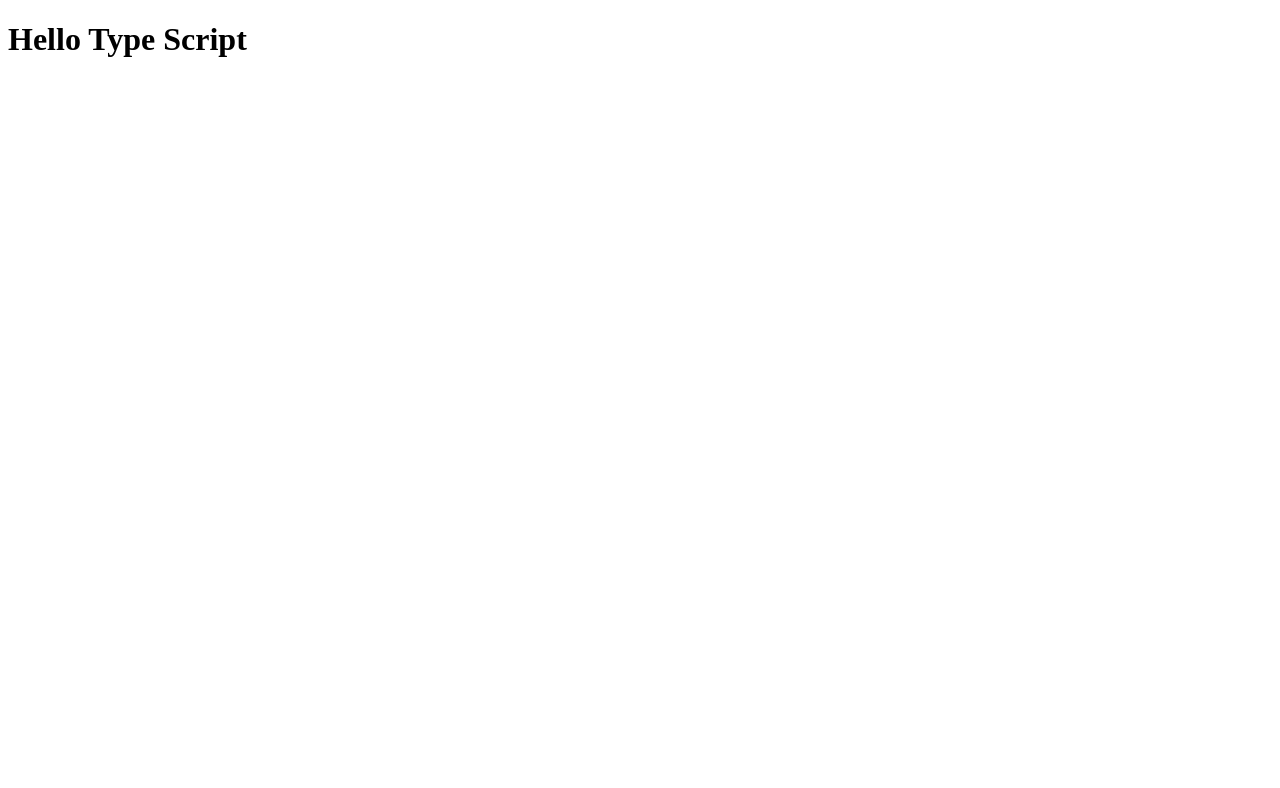
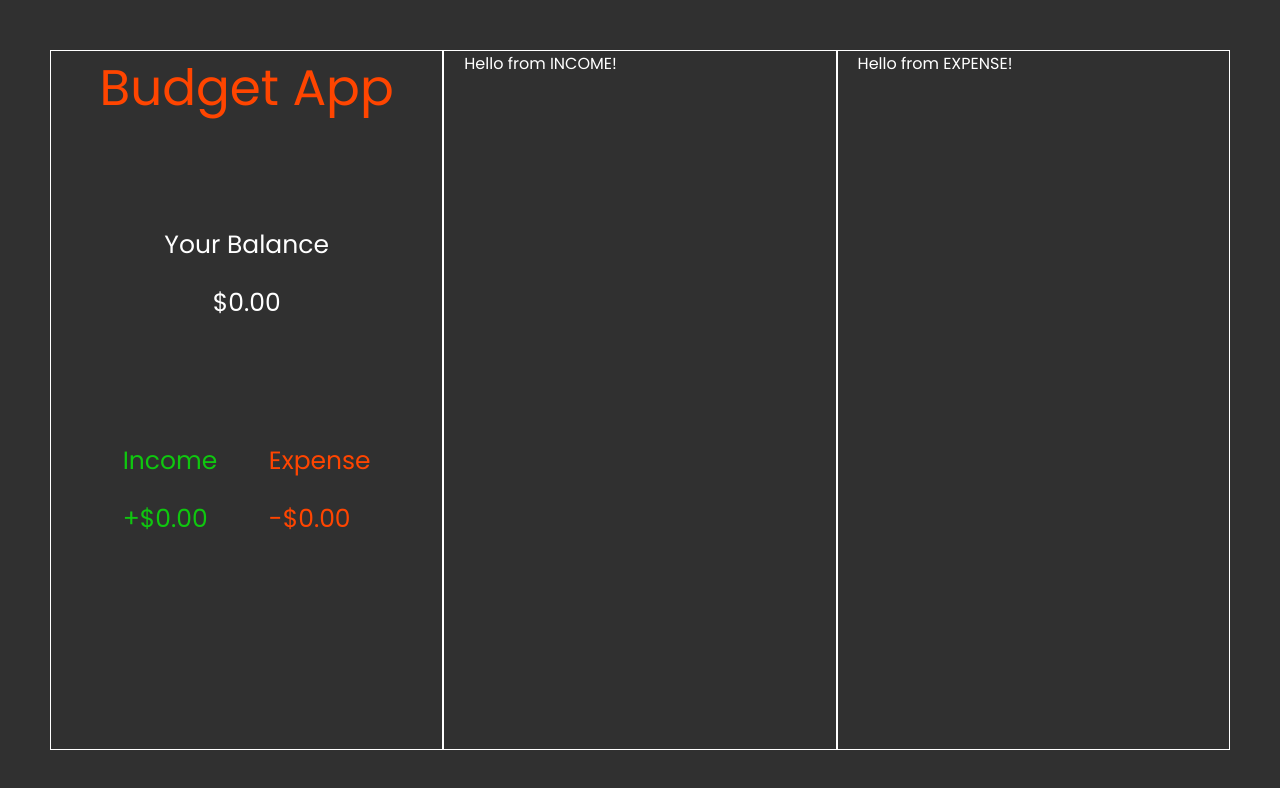
Before and after one commit to TimotijevicVlada/BudgetApp_Redux_TypeScript, a React (Create React App) app: page / in a window 1280 px wide. Shown: the top 788 px of the page. Built offline with nearby package versions, Linux system fonts and the light colour scheme.

Commit message:
Header style done

```diff
--- a/package.json
+++ b/package.json
@@ -10,9 +10,12 @@
     "@types/node": "^16.11.22",
     "@types/react": "^17.0.38",
     "@types/react-dom": "^17.0.11",
+    "@types/react-redux": "^7.1.22",
     "react": "^17.0.2",
     "react-dom": "^17.0.2",
+    "react-redux": "^7.2.6",
     "react-scripts": "5.0.0",
+    "redux": "^4.1.2",
     "typescript": "^4.5.5",
     "web-vitals": "^2.1.4"
   },
--- a/public/index.html
+++ b/public/index.html
@@ -15,6 +15,8 @@
       user's mobile device or desktop. See https://developers.google.com/web/fundamentals/web-app-manifest/
     -->
     <link rel="manifest" href="%PUBLIC_URL%/manifest.json" />
+    <link href="https://fonts.googleapis.com/css2?family=Poppins&display=swap" rel="stylesheet">
+    <link rel="stylesheet" href="https://cdnjs.cloudflare.com/ajax/libs/font-awesome/5.15.2/css/all.min.css"/>
     <!--
       Notice the use of %PUBLIC_URL% in the tags above.
       It will be replaced with the URL of the `public` folder during the build.
--- a/src/App.tsx
+++ b/src/App.tsx
@@ -1,4 +1,7 @@
 import React from 'react';
+import Expense from './components/Expense';
+import Header from './components/Header';
+import Income from './components/Income';
 import './style/App.css';
 
 function App() {
@@ -8,7 +11,9 @@ function App() {
 
   return (
     <div className="App">
-      <h1>Hello Type Script</h1>
+      <Header />
+      <Income />
+      <Expense />
     </div>
   );
 }
--- /dev/null
+++ b/src/components/Expense.tsx
@@ -0,0 +1,11 @@
+import React from 'react';
+
+const Expense = () => {
+  return (
+      <div className='expense'>
+          Hello from EXPENSE!
+      </div>
+  )
+};
+
+export default Expense;
--- /dev/null
+++ b/src/components/Header.tsx
@@ -0,0 +1,27 @@
+import React from 'react';
+
+const Header = () => {
+    return (
+        <header className='header'>
+            <div className='app_name'>
+                <h1>Budget App</h1>
+            </div>
+            <div className='balance'>
+                <div>Your Balance</div>
+                <div>$0.00</div>
+            </div>
+            <div className='income_expenses'>
+                <div className='header_income'>
+                    <div>Income</div>
+                    <div>+$0.00</div>
+                </div>
+                <div className='header_expense'>
+                    <div>Expense</div>
+                    <div>-$0.00</div>
+                </div>
+            </div>
+        </header>
+    )
+};
+
+export default Header;
--- /dev/null
+++ b/src/components/Income.tsx
@@ -0,0 +1,11 @@
+import React from 'react';
+
+const Income = () => {
+  return (
+      <div className='income'>
+          Hello from INCOME!
+      </div>
+  )
+};
+
+export default Income;
--- a/src/style/App.css
+++ b/src/style/App.css
@@ -1 +1,93 @@
-/* No CSS *//*# sourceMappingURL=App.css.map */
+* {
+  -webkit-box-sizing: border-box;
+          box-sizing: border-box;
+  margin: 0;
+  padding: 0;
+  font-family: "Poppins";
+}
+
+.App {
+  background-color: #303030;
+  min-height: 100vh;
+  color: white;
+  padding: 50px;
+  display: -webkit-box;
+  display: -ms-flexbox;
+  display: flex;
+}
+
+.App .header {
+  width: 33.33%;
+  padding: 0px 20px;
+  border: 1px solid white;
+  display: -webkit-box;
+  display: -ms-flexbox;
+  display: flex;
+  -webkit-box-orient: vertical;
+  -webkit-box-direction: normal;
+      -ms-flex-direction: column;
+          flex-direction: column;
+  -webkit-box-align: center;
+      -ms-flex-align: center;
+          align-items: center;
+}
+
+.App .header .app_name {
+  margin-bottom: 100px;
+}
+
+.App .header .app_name h1 {
+  font-weight: 200;
+  font-size: 50px;
+  color: orangered;
+}
+
+.App .header .balance {
+  text-align: center;
+  margin-bottom: 100px;
+}
+
+.App .header .balance div {
+  font-size: 25px;
+  margin-bottom: 20px;
+}
+
+.App .header .income_expenses {
+  width: 100%;
+  display: -webkit-box;
+  display: -ms-flexbox;
+  display: flex;
+  -webkit-box-pack: space-evenly;
+      -ms-flex-pack: space-evenly;
+          justify-content: space-evenly;
+  font-size: 25px;
+}
+
+.App .header .income_expenses .header_income {
+  color: #0fc70f;
+}
+
+.App .header .income_expenses .header_income div {
+  margin-bottom: 20px;
+}
+
+.App .header .income_expenses .header_expense {
+  color: orangered;
+}
+
+.App .header .income_expenses .header_expense div {
+  margin-bottom: 20px;
+}
+
+.App .income {
+  width: 33.33%;
+  padding: 0px 20px;
+  border: 1px solid white;
+}
+
+.App .expense {
+  width: 33.33%;
+  padding: 0px 20px;
+  border: 1px solid white;
+}
+/*# sourceMappingURL=App.css.map */
--- a/src/style/App.scss
+++ b/src/style/App.scss
@@ -0,0 +1,65 @@
+* {
+    box-sizing: border-box;
+    margin: 0;
+    padding: 0;
+    font-family: "Poppins";
+}
+.App {
+    background-color: rgb(48, 48, 48);
+    min-height: 100vh;
+    color: white;
+    padding: 50px;
+    display: flex;
+    .header {
+        width: 33.33%;
+        padding: 0px 20px;
+        border: 1px solid white;
+        display: flex;
+        flex-direction: column;
+        align-items: center;
+        .app_name {
+            margin-bottom: 100px;
+            h1 {
+                font-weight: 200;
+                font-size: 50px;
+                color: orangered;
+            }
+        }
+        .balance {
+            text-align: center;
+            margin-bottom: 100px;
+            div {
+                font-size: 25px;
+                margin-bottom: 20px;
+            }
+        }
+        .income_expenses {
+            width: 100%;
+            display: flex;
+            justify-content: space-evenly;
+            font-size: 25px;
+            .header_income {
+                color: rgb(15, 199, 15);
+                div {
+                    margin-bottom: 20px;
+                }
+            }
+            .header_expense {
+                color: orangered;
+                div {
+                    margin-bottom: 20px;
+                }
+            }
+        }
+    }
+    .income {
+        width: 33.33%;
+        padding: 0px 20px;
+        border: 1px solid white;
+    }
+    .expense {
+        width: 33.33%;
+        padding: 0px 20px;
+        border: 1px solid white;
+    }
+}
```
Also changed, not shown: 2 other files (tests, documents, lock files or other folders).
